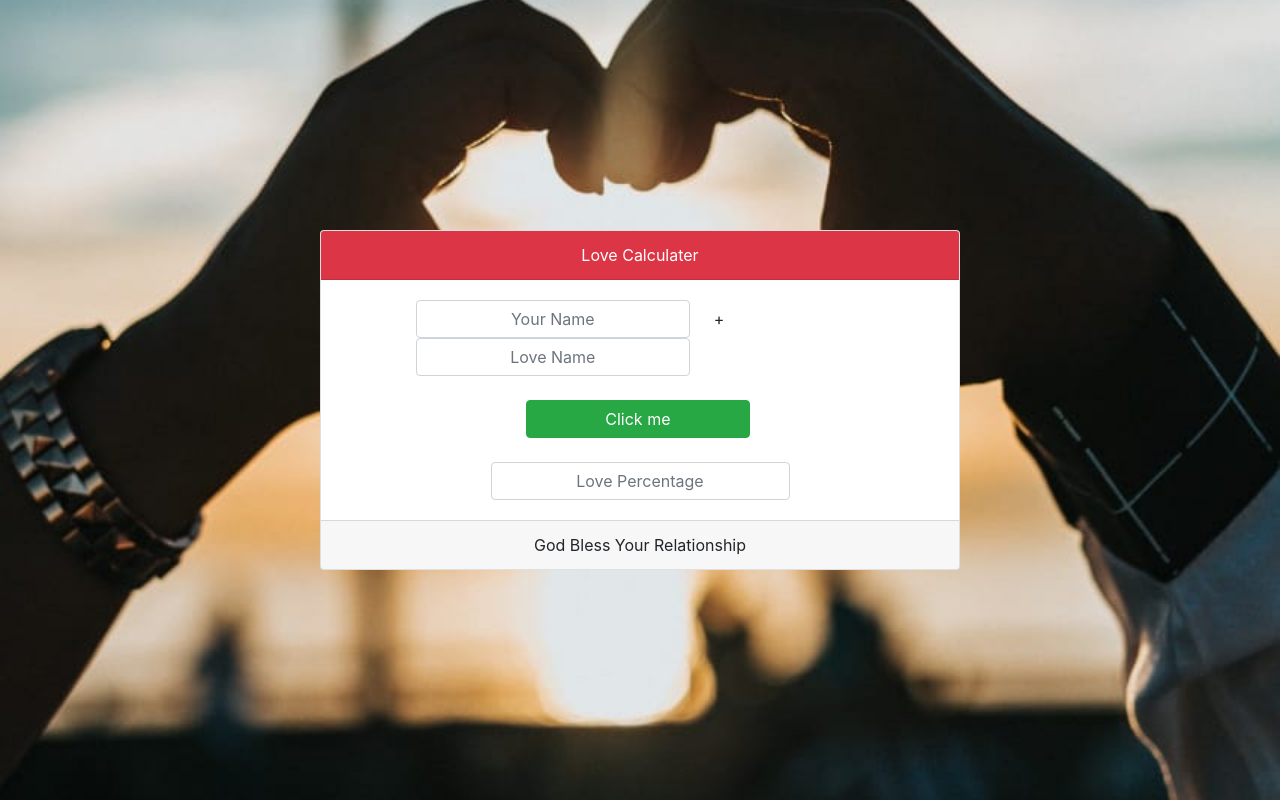
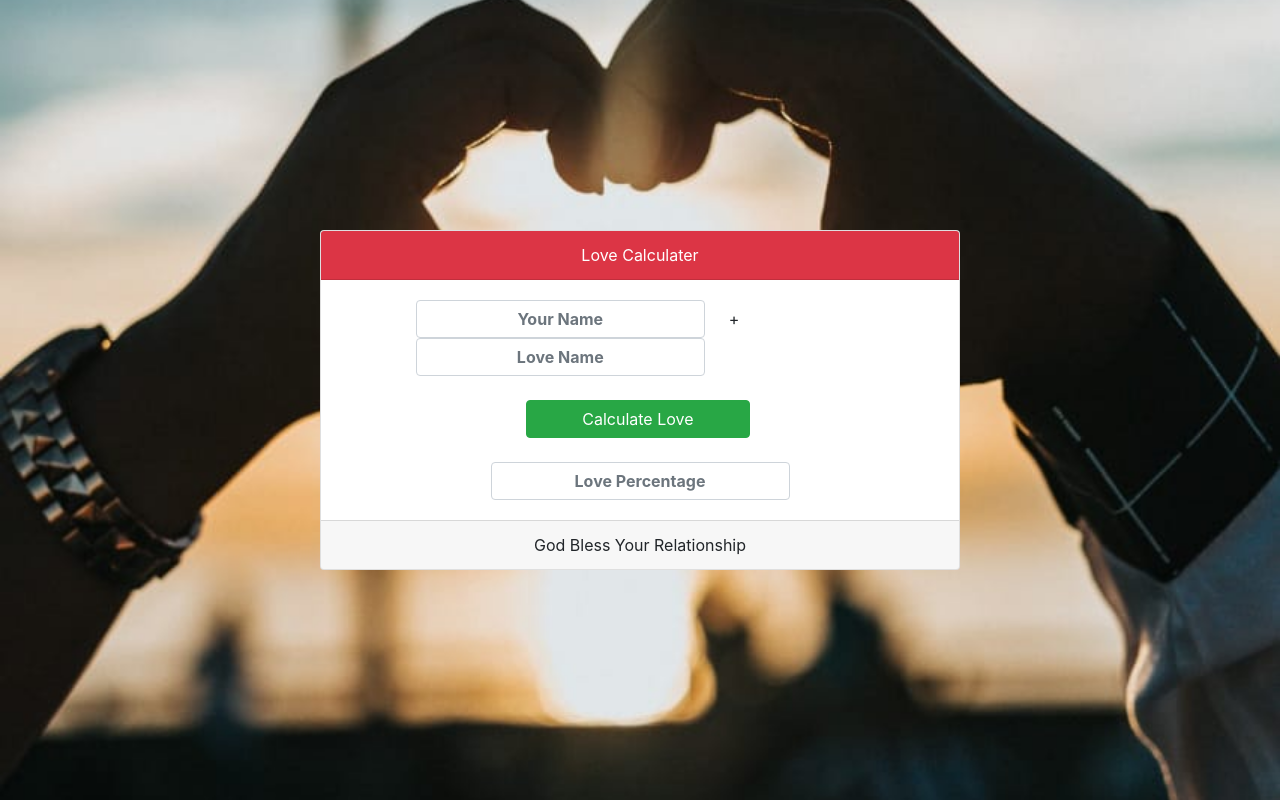
Before and after one commit to mohitgarkoti/l-calculater, a plain HTML site: page index.html in a window 1280 px wide. Drawn offline with nearby package versions, Linux system fonts and the light colour scheme.

Commit message:
dffgfgfg

```diff
--- a/index.html
+++ b/index.html
@@ -63,7 +63,7 @@
                 }
 
                 .plus {
-                    margin-left: 80px;
+                    margin-left: 90px;
                     margin-bottom: 15px;
                 }
 
@@ -78,26 +78,25 @@
                 <div class="card-body">
                     <form class="form-inline w-75 m-auto">
                         <div class="form-group">
-                            <input type="text" name="" placeholder="Your Name" class="form-control text-center"
-                                id="name">
+                            <input type="text" name="" placeholder="Your Name"
+                                class="form-control text-center font-weight-bold" id="name">
 
                         </div>
                         <div class="plus"><span class="pl-4 pr-4">+</span></div>
                         <div class="form-group">
-                            <input type="text" name="" placeholder="Love Name" class="form-control text-center"
-                                id="lname">
+                            <input type="text" name="" placeholder="Love Name"
+                                class="font-weight-bold form-control text-center" id="lname">
 
                         </div>
                     </form>
                     <br>
                     <div class="w-75 m-auto">
-                        <button onclick="calculation()" class="btn btn-success w-50  btn-style"> Click
-                            me</button>
+                        <button onclick="calculation()" class="btn btn-success w-50  btn-style"> Calculate Love</button>
                     </div>
                     <br>
                     <div class="form-group w-50 m-auto ">
-                        <input type="text" name="" placeholder="Love Percentage" class="form-control text-center"
-                            id="percentageValue">
+                        <input type="text" name="" placeholder="Love Percentage"
+                            class="font-weight-bold form-control text-center" id="percentageValue">
                     </div>
                 </div>
                 <div class="card-footer text-center">God Bless Your Relationship</div>
```
